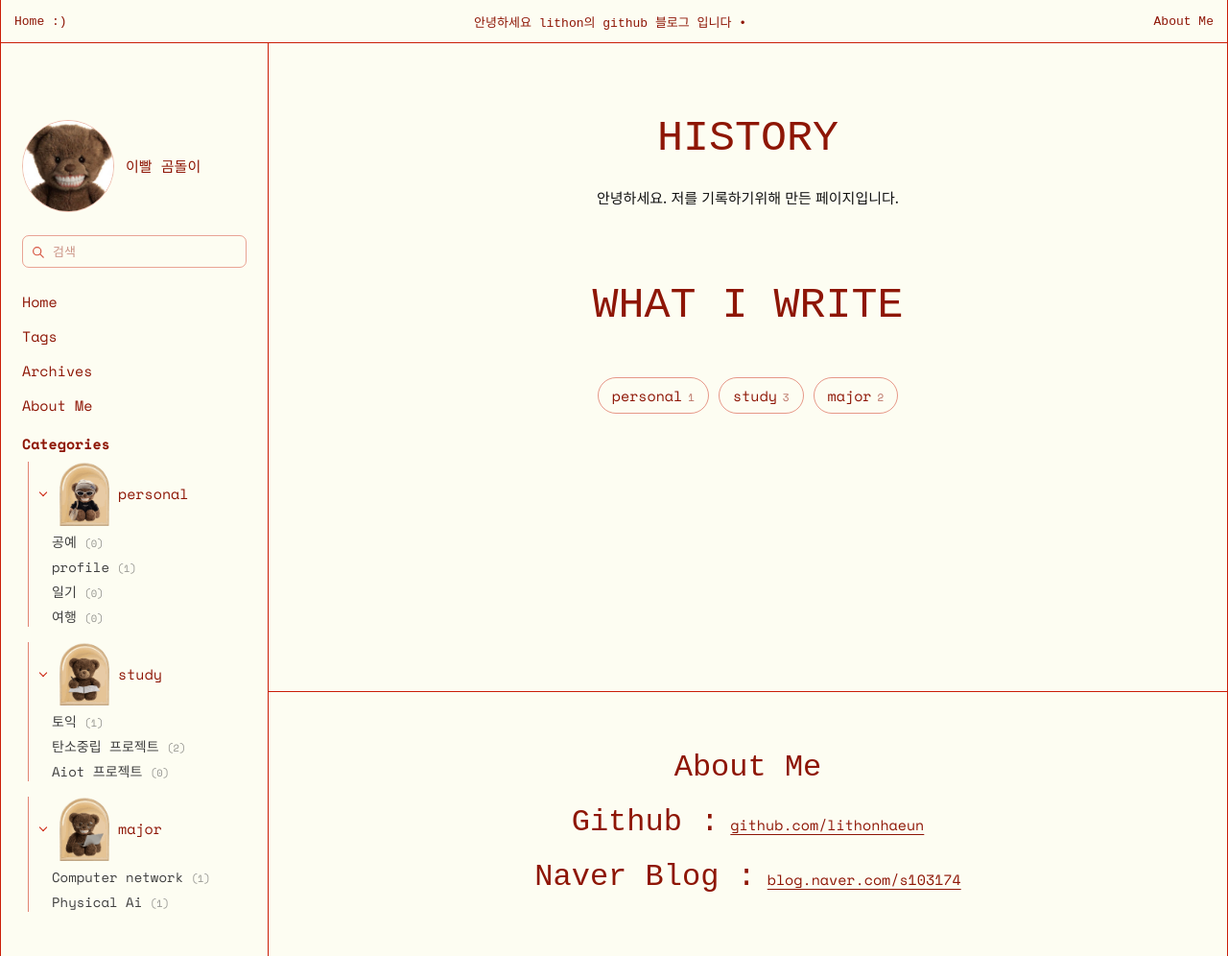
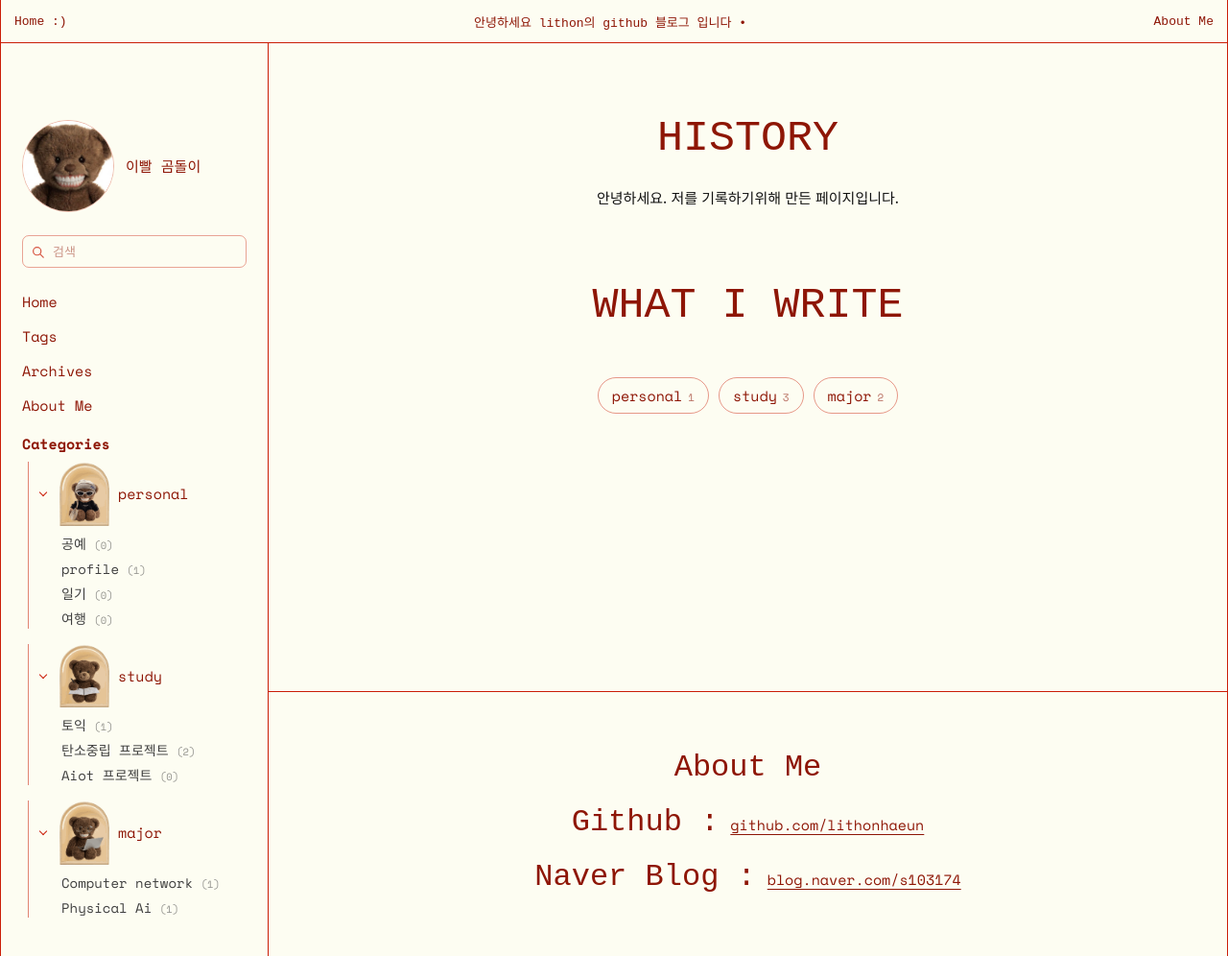
Before and after one commit to lithonhaeun/lithonhaeun.github.io, a Jekyll site: the page built from about.html, in a window 1280 px wide and 996 px high. Shown: the whole window at 96% size. Built offline with Jekyll 4.4.1, drawn with Linux system fonts in a browser that asks for light colours; some web fonts are replaced.

```diff
--- a/assets/css/style.css
+++ b/assets/css/style.css
@@ -148,7 +148,7 @@
 .tree__label.is-on{font-weight:700}
 .chev{width:6px;height:6px;border-right:1.4px solid var(--red);border-bottom:1.4px solid var(--red);transform:rotate(45deg);transition:transform .25s;flex-shrink:0;margin-bottom:2px}
 .tree__cat.is-closed .chev{transform:rotate(-45deg);margin-bottom:0}
-.tree__subs{overflow:hidden;display:flex;flex-direction:column;gap:5px;padding-left:14px}
+.tree__subs{overflow:hidden;display:flex;flex-direction:column;gap:5px;padding-left:24px;padding-top:2px}
 .tree__cat.is-closed .tree__subs{display:none}
 .tree__sub{text-align:left;font-size:14px;color:#3f3f3f;white-space:nowrap;overflow:hidden;text-overflow:ellipsis}
 .tree__sub.is-on{color:var(--ink);font-weight:700}
```
